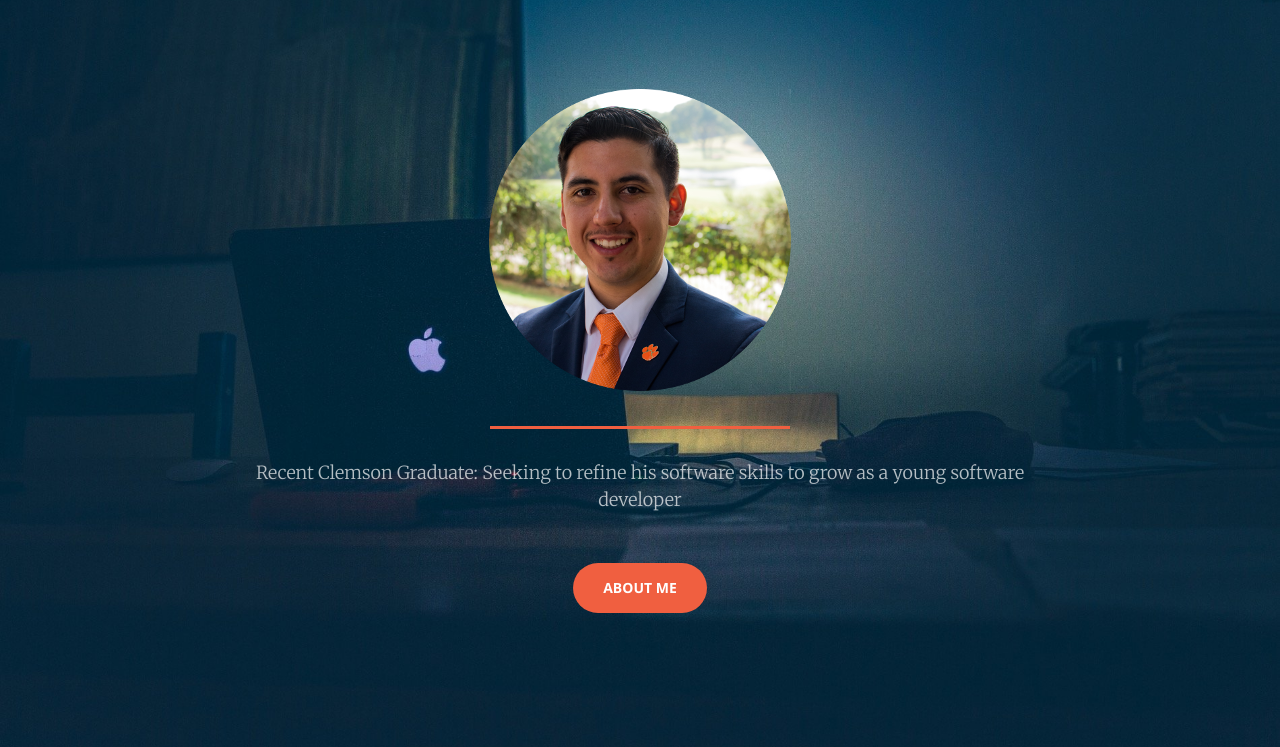
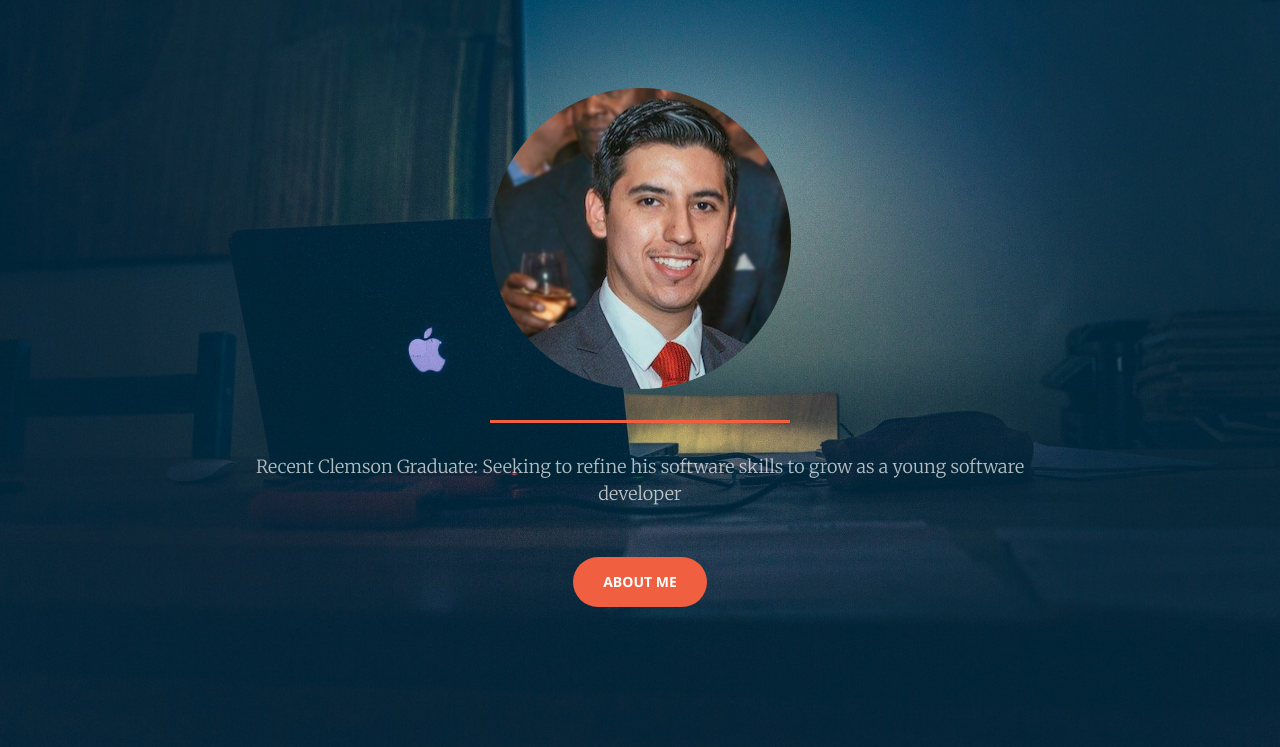
Before and after one commit to andresvi94/andresvi94.github.io, a website: page index.html in a window 1280 px wide. Shown: the part 53-800 px from the top of the page. Drawn offline with nearby package versions, Linux system fonts and the light colour scheme.

Commit message:
Use previous profile image

```diff
--- a/index.html
+++ b/index.html
@@ -75,7 +75,7 @@
     <header>
         <div class="header-content">
             <div class="header-content-inner">
-                <img id="profile" class="img-responsive" src="img/av_profile2.png" alt="">
+                <img id="profile" class="img-responsive" src="img/av_profile.png" alt="">
                 <hr>
                 <p id="headerText"></p>
                 <a href="#about" class="btn btn-primary btn-xl page-scroll">About Me</a>
```
